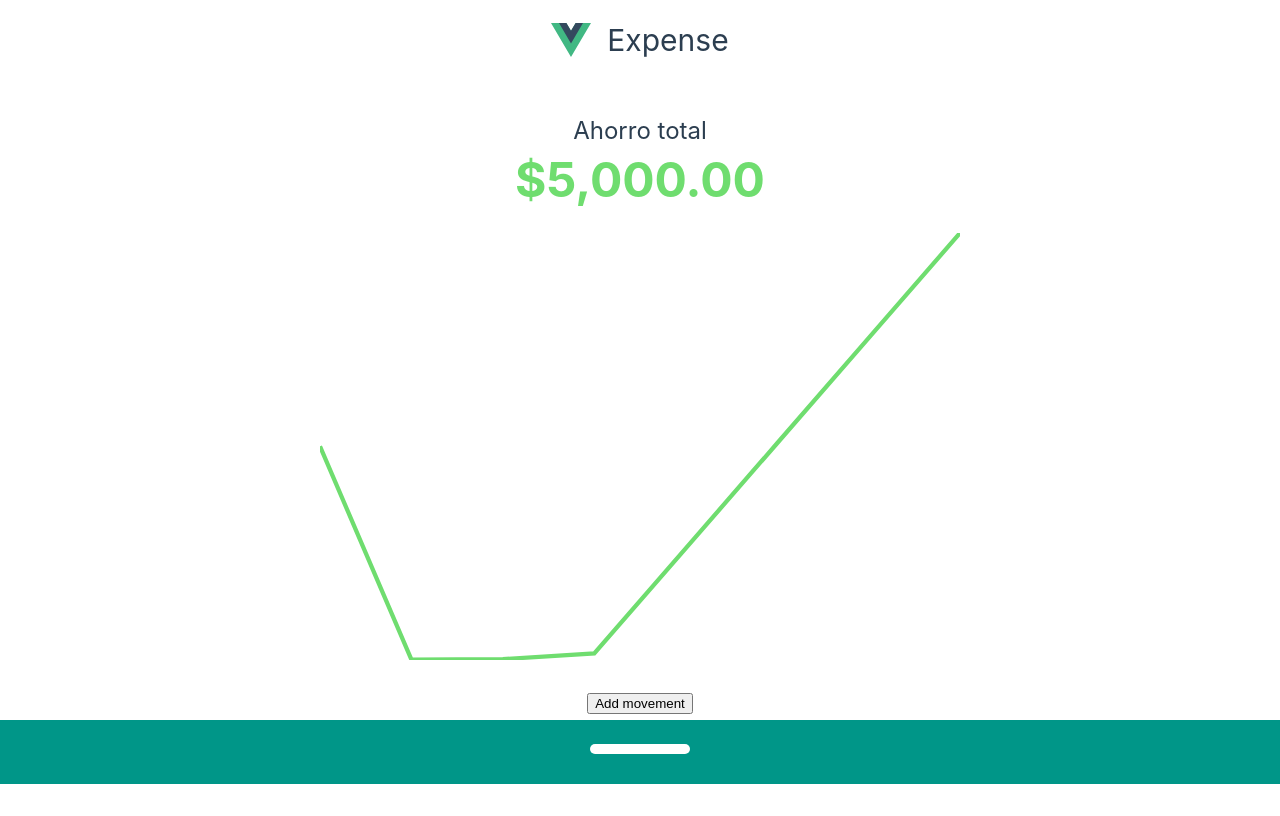
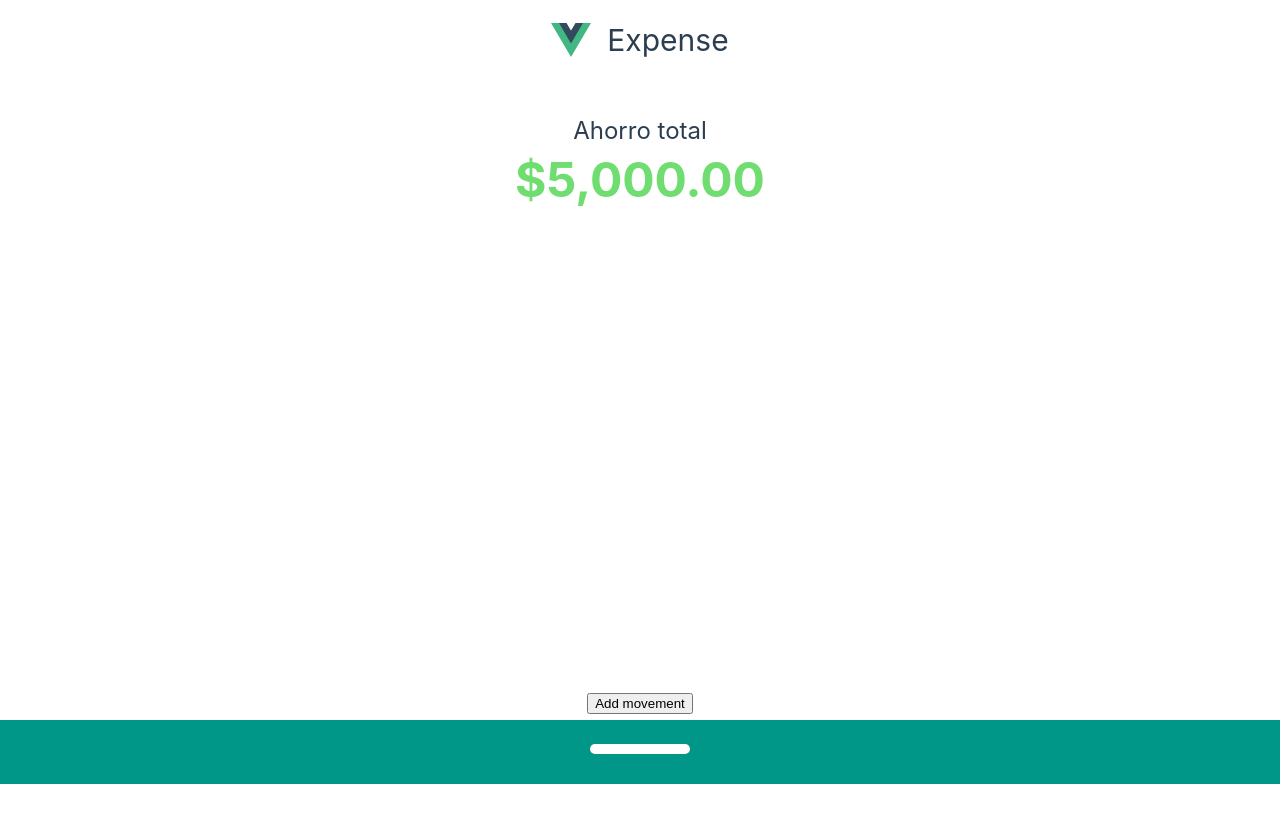
Before and after one commit to DavidBarcenas/vue-my-learning-path, a Vue app in the folder expense-control/: page / in a window 1280 px wide. Built offline with nearby package versions, Linux system fonts and the light colour scheme.

Commit message:
save data to local storage

```diff
--- a/expense-control/src/components/home.vue
+++ b/expense-control/src/components/home.vue
@@ -5,59 +5,9 @@ import Resume from "./resume.vue";
 import Movements from "./movements.vue";
 import AddMovement from "./add-movement.vue";
 import Graphic from "./graphic.vue";
-import { computed, ref } from "vue";
+import { computed, onMounted, ref, type Ref } from "vue";
 
-let moveList = ref([
-  {
-    id: 0,
-    title: "Movement 1",
-    description: "lorem ipsum",
-    amount: 234,
-    time: new Date("09-01-2022"),
-  },
-  {
-    id: 1,
-    title: "Movement 2",
-    description: "lorem ipsum",
-    amount: 2323,
-    time: new Date("09-01-2022"),
-  },
-  {
-    id: 2,
-    title: "Movement 3",
-    description: "lorem ipsum",
-    amount: 43534,
-    time: new Date("09-01-2022"),
-  },
-  {
-    id: 3,
-    title: "Movement 4",
-    description: "lorem ipsum",
-    amount: 43534,
-    time: new Date("09-01-2022"),
-  },
-  {
-    id: 4,
-    title: "Movement 5",
-    description: "lorem ipsum",
-    amount: 43534,
-    time: new Date("09-01-2022"),
-  },
-  {
-    id: 5,
-    title: "Movement 6",
-    description: "lorem ipsum",
-    amount: 43534,
-    time: new Date("09-01-2022"),
-  },
-  {
-    id: 6,
-    title: "Movement 7",
-    description: "lorem ipsum",
-    amount: 43534,
-    time: new Date("09-01-2022"),
-  },
-]);
+let moveList: Ref<any[]> = ref([]);
 
 const graphicAmounts = computed(() => {
   const lastDays = moveList.value
@@ -78,11 +28,24 @@ const graphicAmounts = computed(() => {
 
 const handleRemove = (id: number) => {
   moveList.value = moveList.value.filter((movement) => movement.id != id);
+  save();
 };
 
 function create(movement: any) {
   moveList.value.push(movement);
+  save();
 }
+
+function save() {
+  localStorage.setItem("movements", JSON.stringify(moveList.value));
+}
+
+onMounted(() => {
+  const movements = localStorage.getItem("movements");
+  if (movements) {
+    moveList.value = JSON.parse(movements);
+  }
+});
 </script>
 
 <script lang="ts">
```
